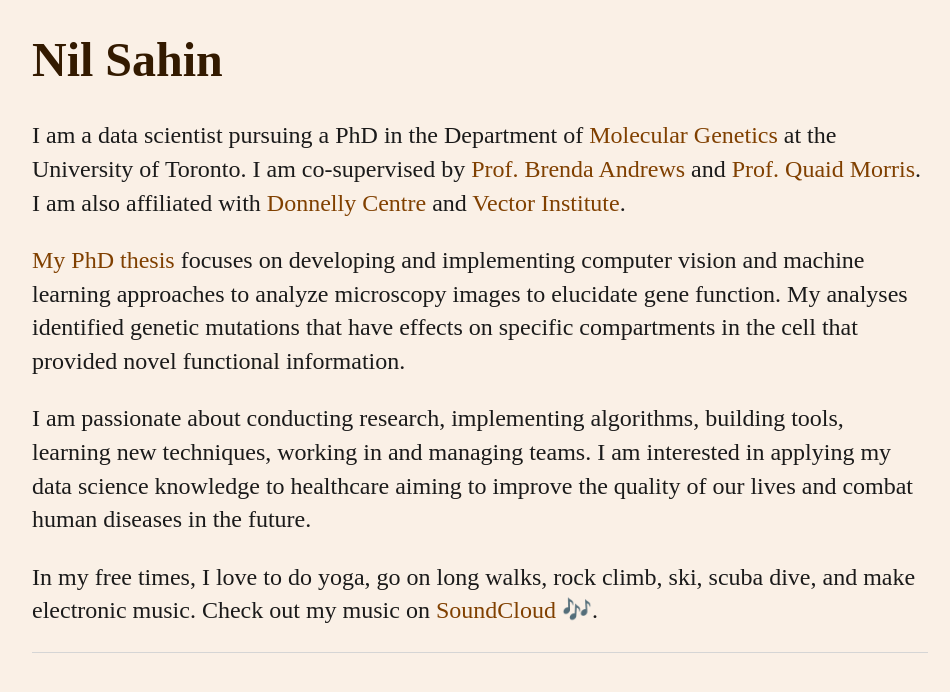
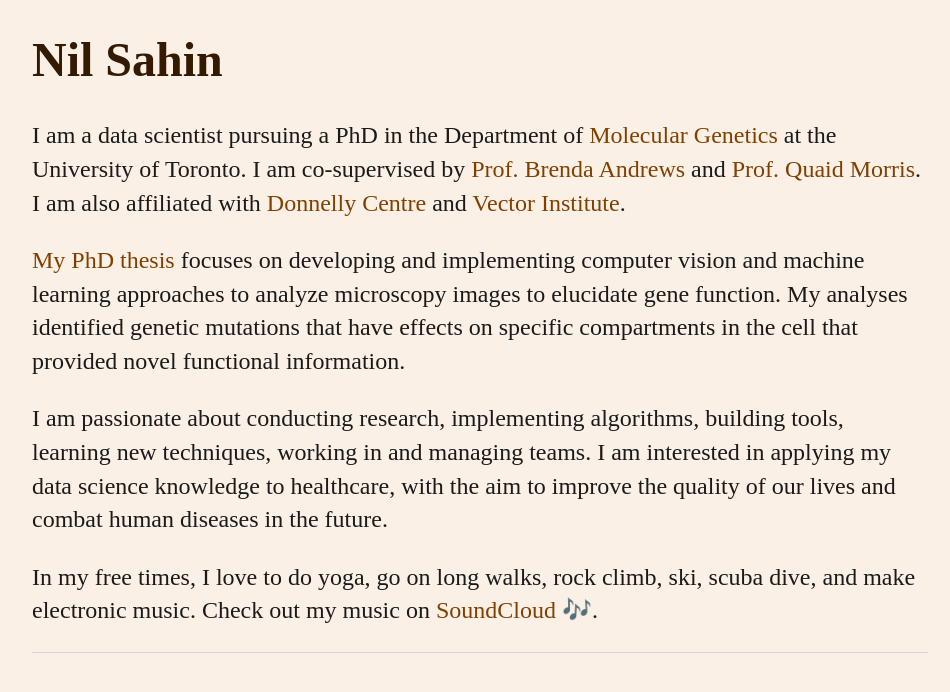
Before and after one commit to nsahin/nsahin.github.io, a Jekyll site: the page built from index.html, in a window 1280 px wide, cut to the strip 310-1023 px from the top of the page. Shown: the top 692 px of the strip, without its empty margins (160-1110 px from the left). Built offline with Jekyll 4.4.1, drawn with Linux system fonts in a browser that asks for light colours.

Commit message:
Update index.html

```diff
--- a/index.html
+++ b/index.html
@@ -13,7 +13,7 @@
 		My analyses identified genetic mutations that have effects on specific compartments in the cell that provided novel functional information.
 	</p>
 	<p>I am passionate about conducting research, implementing algorithms, building tools, learning new techniques, working in and managing teams.
-		I am interested in applying my data science knowledge to healthcare aiming to improve the quality of our lives and combat human diseases in the future.
+		I am interested in applying my data science knowledge to healthcare, with the aim to improve the quality of our lives and combat human diseases in the future.
 	</p>
 	<p>In my free times, I love to do yoga, go on long walks, rock climb, ski, scuba dive, and make electronic music.
 		Check out my music on <a href="https://soundcloud.com/nil-sahin">SoundCloud</a> &#127926;.
```
